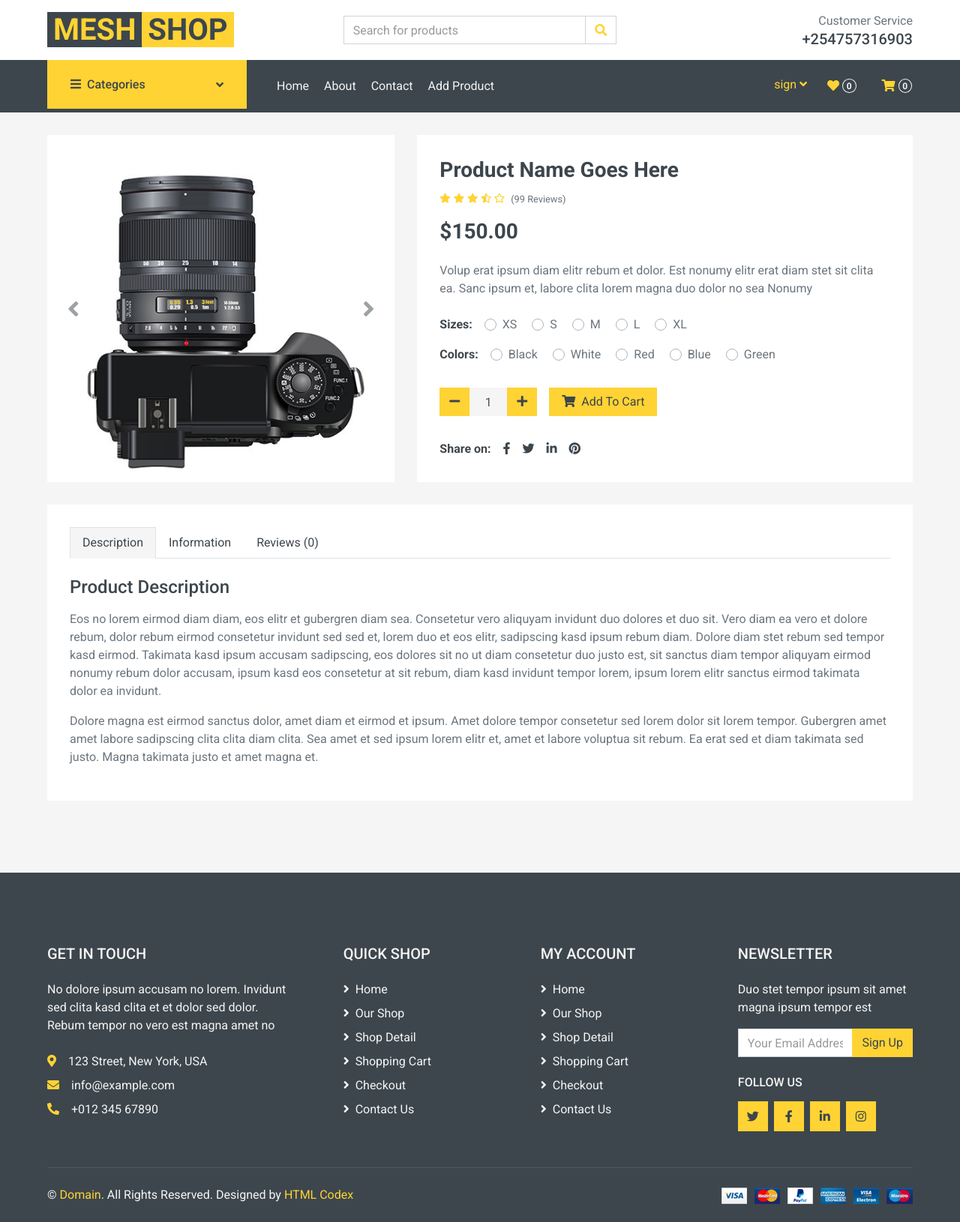
After one commit to meshnehemia/ecommerce_django, a Django app: page /favourites/ in a window 1280 px wide. The commit adds this page. Shown: the whole page at 75% size. Run offline with Django 4.2, Linux system fonts and the light colour scheme; some libraries are stand-ins or nearby versions.

Commit message:
favourites updated waiting for the database remaining with login to start working woth backed fronted almodt done

```diff
--- /dev/null
+++ b/OneDrive/Desktop/onlineshop/onlineshop/shop/templates/shop/favourites.html
@@ -0,0 +1,248 @@
+{% extends 'body.html' %}
+{% block content %}
+
+
+    <!-- Shop Detail Start -->
+    <div class="container-fluid pb-5">
+        <div class="row px-xl-5">
+            <div class="col-lg-5 mb-30">
+                <div id="product-carousel" class="carousel slide" data-ride="carousel">
+                    <div class="carousel-inner bg-light">
+                        <div class="carousel-item active">
+                            <img class="w-100 h-100" src="img/product-1.jpg" alt="Image">
+                        </div>
+                        <div class="carousel-item">
+                            <img class="w-100 h-100" src="img/product-2.jpg" alt="Image">
+                        </div>
+                        <div class="carousel-item">
+                            <img class="w-100 h-100" src="img/product-3.jpg" alt="Image">
+                        </div>
+                        <div class="carousel-item">
+                            <img class="w-100 h-100" src="img/product-4.jpg" alt="Image">
+                        </div>
+                    </div>
+                    <a class="carousel-control-prev" href="#product-carousel" data-slide="prev">
+                        <i class="fa fa-2x fa-angle-left text-dark"></i>
+                    </a>
+                    <a class="carousel-control-next" href="#product-carousel" data-slide="next">
+                        <i class="fa fa-2x fa-angle-right text-dark"></i>
+                    </a>
+                </div>
+            </div>
+
+            <div class="col-lg-7 h-auto mb-30">
+                <div class="h-100 bg-light p-30">
+                    <h3>Product Name Goes Here</h3>
+                    <div class="d-flex mb-3">
+                        <div class="text-primary mr-2">
+                            <small class="fas fa-star"></small>
+                            <small class="fas fa-star"></small>
+                            <small class="fas fa-star"></small>
+                            <small class="fas fa-star-half-alt"></small>
+                            <small class="far fa-star"></small>
+                        </div>
+                        <small class="pt-1">(99 Reviews)</small>
+                    </div>
+                    <h3 class="font-weight-semi-bold mb-4">$150.00</h3>
+                    <p class="mb-4">Volup erat ipsum diam elitr rebum et dolor. Est nonumy elitr erat diam stet sit
+                        clita ea. Sanc ipsum et, labore clita lorem magna duo dolor no sea
+                        Nonumy</p>
+                    <div class="d-flex mb-3">
+                        <strong class="text-dark mr-3">Sizes:</strong>
+                        <form>
+                            <div class="custom-control custom-radio custom-control-inline">
+                                <input type="radio" class="custom-control-input" id="size-1" name="size">
+                                <label class="custom-control-label" for="size-1">XS</label>
+                            </div>
+                            <div class="custom-control custom-radio custom-control-inline">
+                                <input type="radio" class="custom-control-input" id="size-2" name="size">
+                                <label class="custom-control-label" for="size-2">S</label>
+                            </div>
+                            <div class="custom-control custom-radio custom-control-inline">
+                                <input type="radio" class="custom-control-input" id="size-3" name="size">
+                                <label class="custom-control-label" for="size-3">M</label>
+                            </div>
+                            <div class="custom-control custom-radio custom-control-inline">
+                                <input type="radio" class="custom-control-input" id="size-4" name="size">
+                                <label class="custom-control-label" for="size-4">L</label>
+                            </div>
+                            <div class="custom-control custom-radio custom-control-inline">
+                                <input type="radio" class="custom-control-input" id="size-5" name="size">
+                                <label class="custom-control-label" for="size-5">XL</label>
+                            </div>
+                        </form>
+                    </div>
+                    <div class="d-flex mb-4">
+                        <strong class="text-dark mr-3">Colors:</strong>
+                        <form>
+                            <div class="custom-control custom-radio custom-control-inline">
+                                <input type="radio" class="custom-control-input" id="color-1" name="color">
+                                <label class="custom-control-label" for="color-1">Black</label>
+                            </div>
+                            <div class="custom-control custom-radio custom-control-inline">
+                                <input type="radio" class="custom-control-input" id="color-2" name="color">
+                                <label class="custom-control-label" for="color-2">White</label>
+                            </div>
+                            <div class="custom-control custom-radio custom-control-inline">
+                                <input type="radio" class="custom-control-input" id="color-3" name="color">
+                                <label class="custom-control-label" for="color-3">Red</label>
+                            </div>
+                            <div class="custom-control custom-radio custom-control-inline">
+                                <input type="radio" class="custom-control-input" id="color-4" name="color">
+                                <label class="custom-control-label" for="color-4">Blue</label>
+                            </div>
+                            <div class="custom-control custom-radio custom-control-inline">
+                                <input type="radio" class="custom-control-input" id="color-5" name="color">
+                                <label class="custom-control-label" for="color-5">Green</label>
+                            </div>
+                        </form>
+                    </div>
+                    <div class="d-flex align-items-center mb-4 pt-2">
+                        <div class="input-group quantity mr-3" style="width: 130px;">
+                            <div class="input-group-btn">
+                                <button class="btn btn-primary btn-minus">
+                                    <i class="fa fa-minus"></i>
+                                </button>
+                            </div>
+                            <input type="text" class="form-control bg-secondary border-0 text-center" value="1">
+                            <div class="input-group-btn">
+                                <button class="btn btn-primary btn-plus">
+                                    <i class="fa fa-plus"></i>
+                                </button>
+                            </div>
+                        </div>
+                        <button class="btn btn-primary px-3"><i class="fa fa-shopping-cart mr-1"></i> Add To
+                            Cart</button>
+                    </div>
+                    <div class="d-flex pt-2">
+                        <strong class="text-dark mr-2">Share on:</strong>
+                        <div class="d-inline-flex">
+                            <a class="text-dark px-2" href="">
+                                <i class="fab fa-facebook-f"></i>
+                            </a>
+                            <a class="text-dark px-2" href="">
+                                <i class="fab fa-twitter"></i>
+                            </a>
+                            <a class="text-dark px-2" href="">
+                                <i class="fab fa-linkedin-in"></i>
+                            </a>
+                            <a class="text-dark px-2" href="">
+                                <i class="fab fa-pinterest"></i>
+                            </a>
+                        </div>
+                    </div>
+                </div>
+            </div>
+        </div>
+        <div class="row px-xl-5">
+            <div class="col">
+                <div class="bg-light p-30">
+                    <div class="nav nav-tabs mb-4">
+                        <a class="nav-item nav-link text-dark active" data-toggle="tab" href="#tab-pane-1">Description</a>
+                        <a class="nav-item nav-link text-dark" data-toggle="tab" href="#tab-pane-2">Information</a>
+                        <a class="nav-item nav-link text-dark" data-toggle="tab" href="#tab-pane-3">Reviews (0)</a>
+                    </div>
+                    <div class="tab-content">
+                        <div class="tab-pane fade show active" id="tab-pane-1">
+                            <h4 class="mb-3">Product Description</h4>
+                            <p>Eos no lorem eirmod diam diam, eos elitr et gubergren diam sea. Consetetur vero aliquyam invidunt duo dolores et duo sit. Vero diam ea vero et dolore rebum, dolor rebum eirmod consetetur invidunt sed sed et, lorem duo et eos elitr, sadipscing kasd ipsum rebum diam. Dolore diam stet rebum sed tempor kasd eirmod. Takimata kasd ipsum accusam sadipscing, eos dolores sit no ut diam consetetur duo justo est, sit sanctus diam tempor aliquyam eirmod nonumy rebum dolor accusam, ipsum kasd eos consetetur at sit rebum, diam kasd invidunt tempor lorem, ipsum lorem elitr sanctus eirmod takimata dolor ea invidunt.</p>
+                            <p>Dolore magna est eirmod sanctus dolor, amet diam et eirmod et ipsum. Amet dolore tempor consetetur sed lorem dolor sit lorem tempor. Gubergren amet amet labore sadipscing clita clita diam clita. Sea amet et sed ipsum lorem elitr et, amet et labore voluptua sit rebum. Ea erat sed et diam takimata sed justo. Magna takimata justo et amet magna et.</p>
+                        </div>
+                        <div class="tab-pane fade" id="tab-pane-2">
+                            <h4 class="mb-3">Additional Information</h4>
+                            <p>Eos no lorem eirmod diam diam, eos elitr et gubergren diam sea. Consetetur vero aliquyam invidunt duo dolores et duo sit. Vero diam ea vero et dolore rebum, dolor rebum eirmod consetetur invidunt sed sed et, lorem duo et eos elitr, sadipscing kasd ipsum rebum diam. Dolore diam stet rebum sed tempor kasd eirmod. Takimata kasd ipsum accusam sadipscing, eos dolores sit no ut diam consetetur duo justo est, sit sanctus diam tempor aliquyam eirmod nonumy rebum dolor accusam, ipsum kasd eos consetetur at sit rebum, diam kasd invidunt tempor lorem, ipsum lorem elitr sanctus eirmod takimata dolor ea invidunt.</p>
+                            <div class="row">
+                                <div class="col-md-6">
+                                    <ul class="list-group list-group-flush">
+                                        <li class="list-group-item px-0">
+                                            Sit erat duo lorem duo ea consetetur, et eirmod takimata.
+                                        </li>
+                                        <li class="list-group-item px-0">
+                                            Amet kasd gubergren sit sanctus et lorem eos sadipscing at.
+                                        </li>
+                                        <li class="list-group-item px-0">
+                                            Duo amet accusam eirmod nonumy stet et et stet eirmod.
+                                        </li>
+                                        <li class="list-group-item px-0">
+                                            Takimata ea clita labore amet ipsum erat justo voluptua. Nonumy.
+                                        </li>
+                                      </ul>
+                                </div>
+                                <div class="col-md-6">
+                                    <ul class="list-group list-group-flush">
+                                        <li class="list-group-item px-0">
+                                            Sit erat duo lorem duo ea consetetur, et eirmod takimata.
+                                        </li>
+                                        <li class="list-group-item px-0">
+                                            Amet kasd gubergren sit sanctus et lorem eos sadipscing at.
+                                        </li>
+                                        <li class="list-group-item px-0">
+                                            Duo amet accusam eirmod nonumy stet et et stet eirmod.
+                                        </li>
+                                        <li class="list-group-item px-0">
+                                            Takimata ea clita labore amet ipsum erat justo voluptua. Nonumy.
+                                        </li>
+                                      </ul>
+                                </div>
+                            </div>
+                        </div>
+                        <div class="tab-pane fade" id="tab-pane-3">
+                            <div class="row">
+                                <div class="col-md-6">
+                                    <h4 class="mb-4">1 review for "Product Name"</h4>
+                                    <div class="media mb-4">
+                                        <img src="img/user.jpg" alt="Image" class="img-fluid mr-3 mt-1" style="width: 45px;">
+                                        <div class="media-body">
+                                            <h6>John Doe<small> - <i>01 Jan 2045</i></small></h6>
+                                            <div class="text-primary mb-2">
+                                                <i class="fas fa-star"></i>
+                                                <i class="fas fa-star"></i>
+                                                <i class="fas fa-star"></i>
+                                                <i class="fas fa-star-half-alt"></i>
+                                                <i class="far fa-star"></i>
+                                            </div>
+                                            <p>Diam amet duo labore stet elitr ea clita ipsum, tempor labore accusam ipsum et no at. Kasd diam tempor rebum magna dolores sed sed eirmod ipsum.</p>
+                                        </div>
+                                    </div>
+                                </div>
+                                <div class="col-md-6">
+                                    <h4 class="mb-4">Leave a review</h4>
+                                    <small>Your email address will not be published. Required fields are marked *</small>
+                                    <div class="d-flex my-3">
+                                        <p class="mb-0 mr-2">Your Rating * :</p>
+                                        <div class="text-primary">
+                                            <i class="far fa-star"></i>
+                                            <i class="far fa-star"></i>
+                                            <i class="far fa-star"></i>
+                                            <i class="far fa-star"></i>
+                                            <i class="far fa-star"></i>
+                                        </div>
+                                    </div>
+                                    <form>
+                                        <div class="form-group">
+                                            <label for="message">Your Review *</label>
+                                            <textarea id="message" cols="30" rows="5" class="form-control"></textarea>
+                                        </div>
+                                        <div class="form-group">
+                                            <label for="name">Your Name *</label>
+                                            <input type="text" class="form-control" id="name">
+                                        </div>
+                                        <div class="form-group">
+                                            <label for="email">Your Email *</label>
+                                            <input type="email" class="form-control" id="email">
+                                        </div>
+                                        <div class="form-group mb-0">
+                                            <input type="submit" value="Leave Your Review" class="btn btn-primary px-3">
+                                        </div>
+                                    </form>
+                                </div>
+                            </div>
+                        </div>
+                    </div>
+                </div>
+            </div>
+        </div>
+    </div>
+    <a href="#" class="btn btn-primary back-to-top"><i class="fa fa-angle-double-up"></i></a>
+
+{% endblock %}
--- a/OneDrive/Desktop/onlineshop/onlineshop/shop/urls.py
+++ b/OneDrive/Desktop/onlineshop/onlineshop/shop/urls.py
@@ -8,4 +8,5 @@ urlpatterns = [
     path('contact/', views.contact, name='contact'),
     path('addproduct/', views.addproduct, name='addproduct'),
     path('about/', views.about, name='about'),
+    path('favourites/', views.favorites, name='favourite'),
 ]
--- a/OneDrive/Desktop/onlineshop/onlineshop/shop/views.py
+++ b/OneDrive/Desktop/onlineshop/onlineshop/shop/views.py
@@ -29,3 +29,7 @@ def addproduct(request):
 
 def about(request):
     return render(request, 'shop/aboutus.html')
+
+
+def favorites(request):
+    return render(request, 'shop/favourites.html')
--- a/OneDrive/Desktop/onlineshop/onlineshop/templates/body.html
+++ b/OneDrive/Desktop/onlineshop/onlineshop/templates/body.html
@@ -21,7 +21,7 @@
             </div>
             <div class="col-lg-4 col-6 text-right">
                 <p class="m-0">Customer Service</p>
-                <h5 class="m-0">+0757316903</h5>
+                <h5 class="m-0">+254757316903</h5>
             </div>
         </div>
     </div>
@@ -79,7 +79,7 @@
                                     <a href="../../../templates/checkout.html" class="dropdown-item">sign in</a>
                                 </div>
                             </div>
-                            <a href="" class="btn px-0 m-3">
+                            <a href="{% url 'favourite' %}" class="btn px-0 m-3">
                                 <i class="fas fa-heart text-primary"></i>
                                 <span class="badge text-secondary border border-secondary rounded-circle" style="padding-bottom: 2px;">0</span>
                             </a>
```
Also changed, not shown: OneDrive/Desktop/onlineshop/onlineshop/shop/models.py (+9 -0 lines), OneDrive/Desktop/onlineshop/onlineshop/db.sqlite3, OneDrive/Desktop/onlineshop/onlineshop/shop/migrations/0003_specialoffer.py (added), OneDrive/Desktop/onlineshop/onlineshop/shop/migrations/0004_couponcode.py (added).
